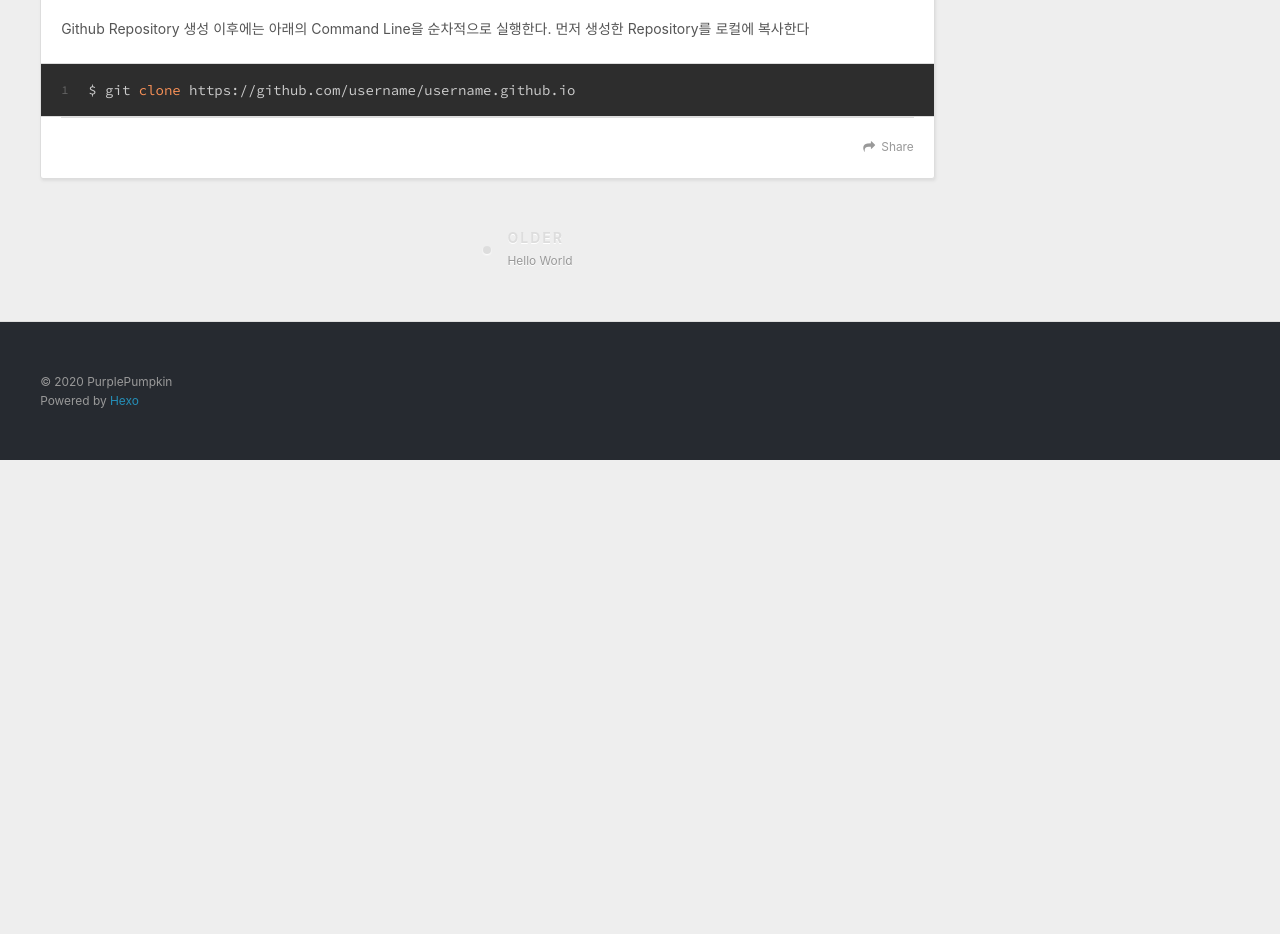
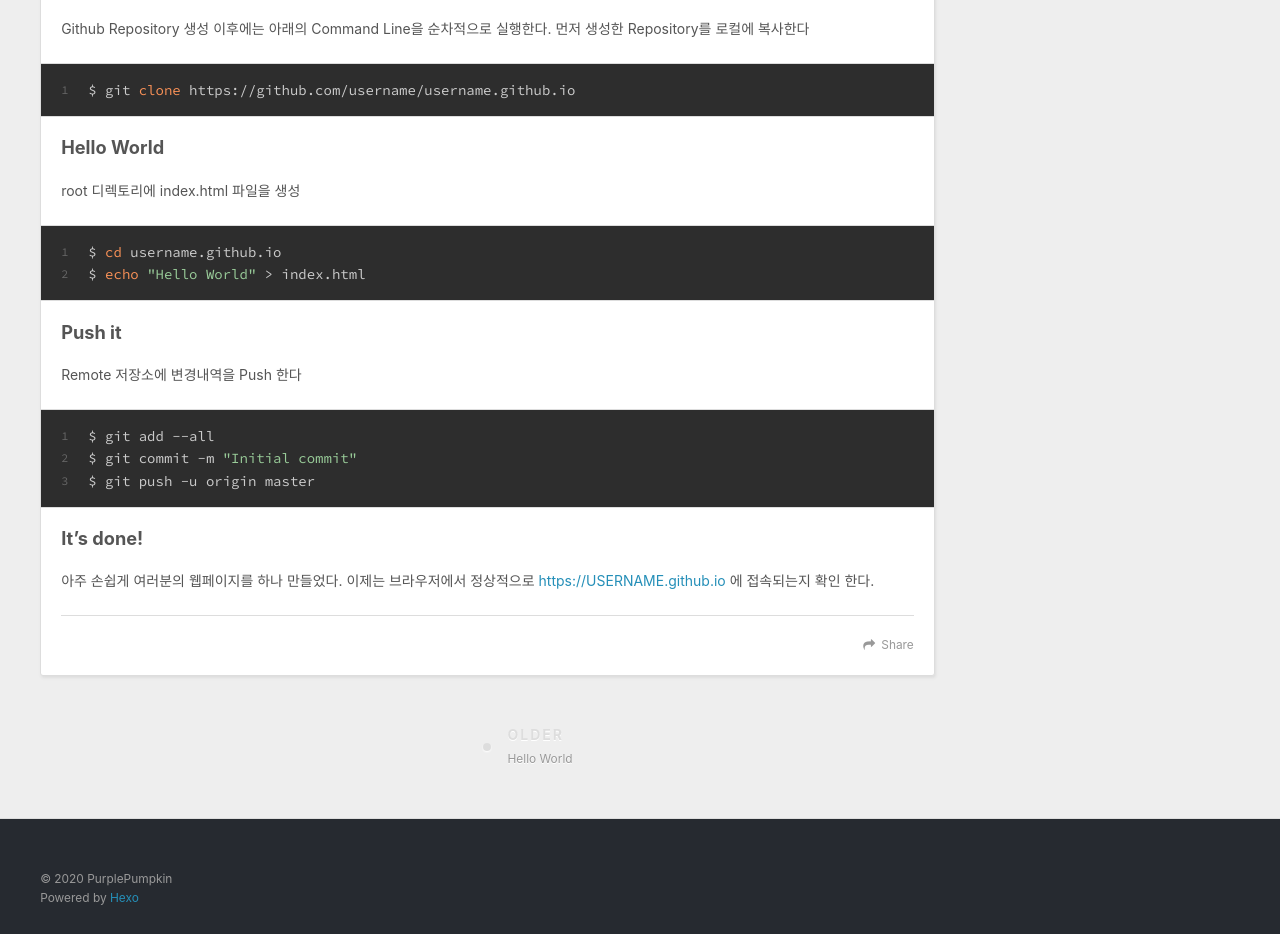
Before and after one commit to purplepumpkin/purplepumpkin.github.io, a plain HTML site: page 2020/08/26/welcome/index.html in a window 1280 px wide. Shown: the part 920-1854 px from the top of the page. Before the commit the page ends 1380 px from the top, so only its background shows below. Drawn offline with nearby package versions, Linux system fonts and the light colour scheme.

Commit message:
Site updated: 2020-08-26 10:41:16

```diff
--- a/2020/08/26/welcome/index.html
+++ b/2020/08/26/welcome/index.html
@@ -15,7 +15,7 @@
 <meta property="og:description" content="설치 전 준비Hexo를 이용하기 위해서는 먼저 아래의 구성 요소들이 사전에 설치가 되어 있어야 한다. 이미 설치가 되어 있다면 생략해도 좋다.Node.jsGit Git Page로 정적 페이지 Hosting하기Git Page를 통해 손쉽게 USERNAME.github.io 도메인을 통해 정적 페이지를 호스팅(Hosting) 할 수가 있습니다.Github Re">
 <meta property="og:locale" content="en_US">
 <meta property="article:published_time" content="2020-08-26T01:09:36.000Z">
-<meta property="article:modified_time" content="2020-08-26T01:32:47.857Z">
+<meta property="article:modified_time" content="2020-08-26T01:41:06.908Z">
 <meta property="article:author" content="PurplePumpkin">
 <meta name="twitter:card" content="summary">
 
@@ -93,6 +93,15 @@
 <p>New Repository, Repository 이름은 USERNAME.github.io<br>USERNAME 은 Github의 가입시에 사용자의 username을 입력한다<br>Public / Private 중 Public 선택<br>Create Repository 버튼을 통해 Repository 생성</p>
 <h3 id="Clone-the-repository"><a href="#Clone-the-repository" class="headerlink" title="Clone the repository"></a>Clone the repository</h3><p>Github Repository 생성 이후에는 아래의 Command Line을 순차적으로 실행한다. 먼저 생성한 Repository를 로컬에 복사한다</p>
 <figure class="highlight bash"><table><tr><td class="gutter"><pre><span class="line">1</span><br></pre></td><td class="code"><pre><span class="line">$ git <span class="built_in">clone</span> https://github.com/username/username.github.io</span><br></pre></td></tr></table></figure>
+
+<h3 id="Hello-World"><a href="#Hello-World" class="headerlink" title="Hello World"></a>Hello World</h3><p>root 디렉토리에 index.html 파일을 생성</p>
+<figure class="highlight bash"><table><tr><td class="gutter"><pre><span class="line">1</span><br><span class="line">2</span><br></pre></td><td class="code"><pre><span class="line">$ <span class="built_in">cd</span> username.github.io</span><br><span class="line">$ <span class="built_in">echo</span> <span class="string">&quot;Hello World&quot;</span> &gt; index.html</span><br></pre></td></tr></table></figure>
+
+<h3 id="Push-it"><a href="#Push-it" class="headerlink" title="Push it"></a>Push it</h3><p>Remote 저장소에 변경내역을 Push 한다</p>
+<figure class="highlight bash"><table><tr><td class="gutter"><pre><span class="line">1</span><br><span class="line">2</span><br><span class="line">3</span><br></pre></td><td class="code"><pre><span class="line">$ git add --all</span><br><span class="line">$ git commit -m <span class="string">&quot;Initial commit&quot;</span></span><br><span class="line">$ git push -u origin master</span><br></pre></td></tr></table></figure>
+
+<h3 id="It’s-done"><a href="#It’s-done" class="headerlink" title="It’s done!"></a>It’s done!</h3><p>아주 손쉽게 여러분의 웹페이지를 하나 만들었다. 이제는 브라우저에서 정상적으로 <a target="_blank" rel="noopener" href="https://username.github.io/">https://USERNAME.github.io</a> 에 접속되는지 확인 한다.</p>
+
 
     </div>
     <footer class="article-footer">
```
Also changed, not shown: index.html (+9 -0 lines).
